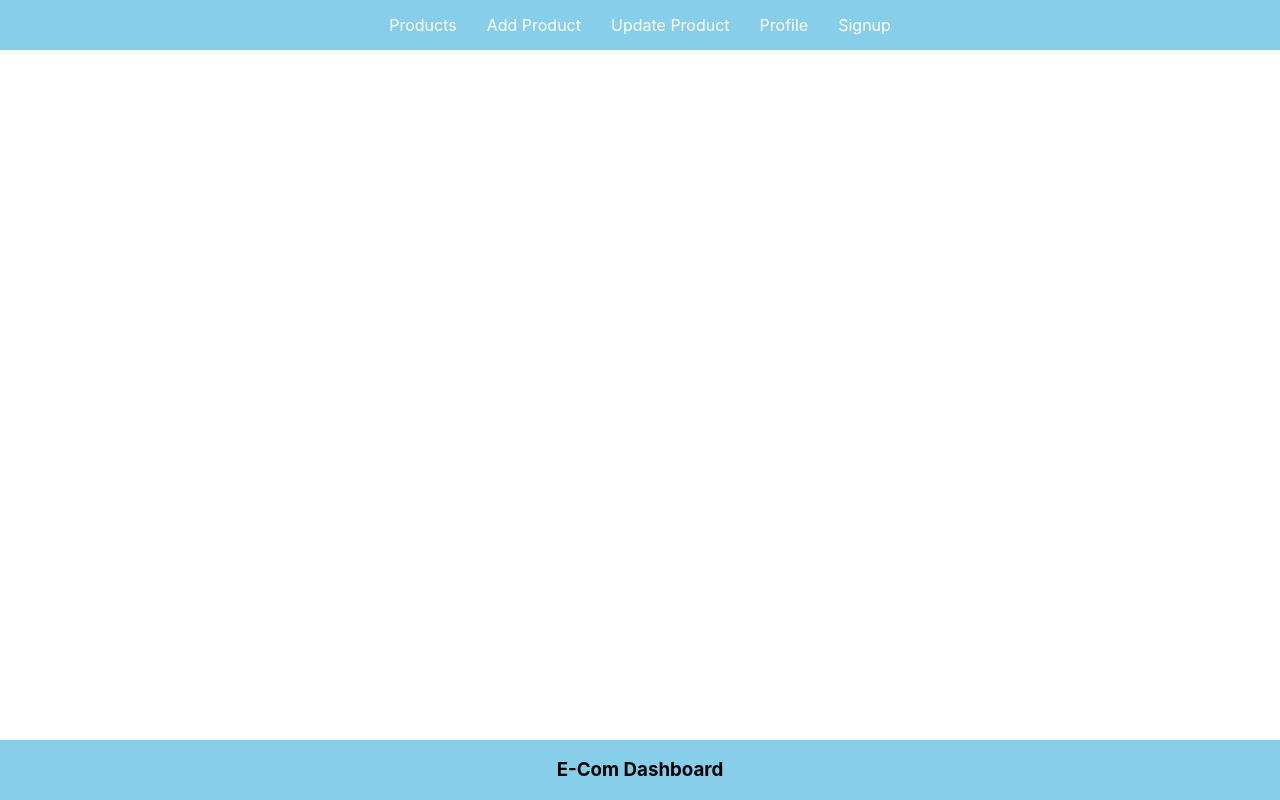
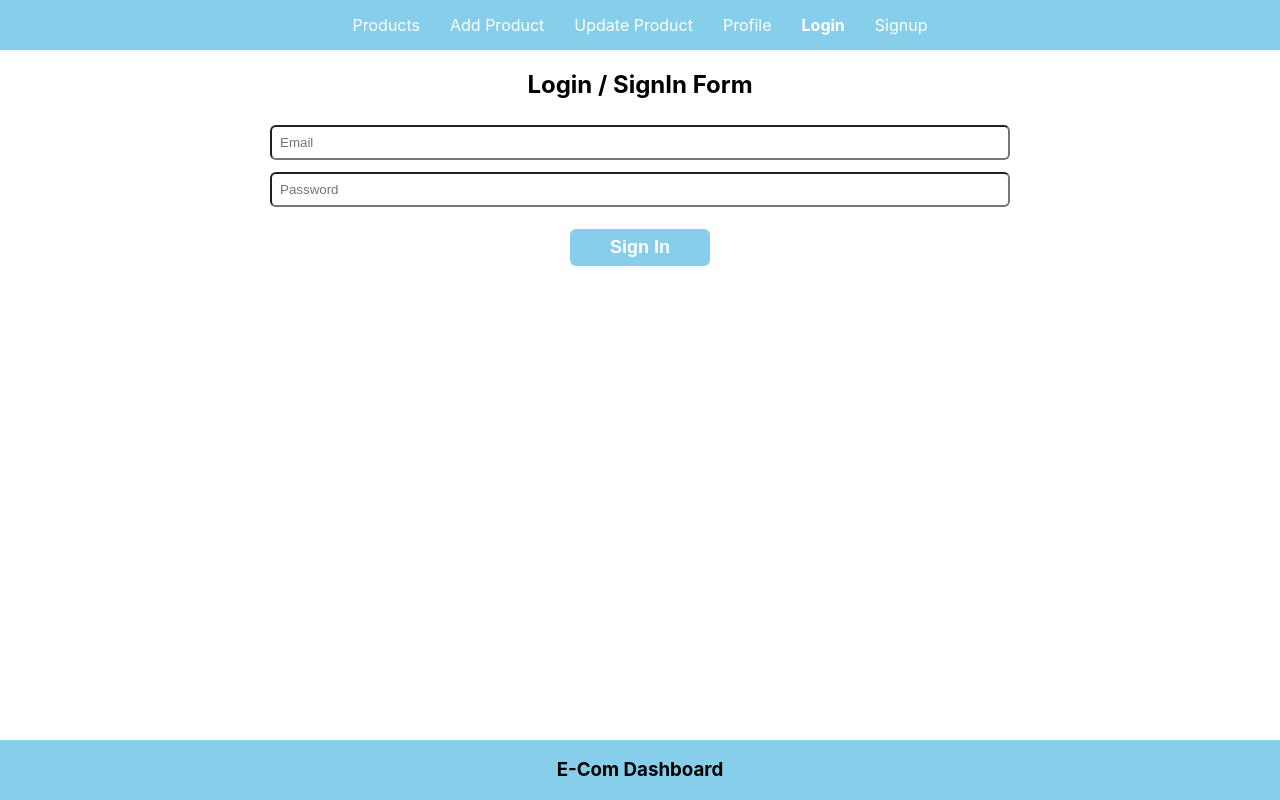
Before and after one commit to Harsh-Sharma123/E-Com-Dashboard, a React (Create React App) app in the folder front-end/: page /login in a window 1280 px wide. Built offline with nearby package versions, Linux system fonts and the light colour scheme.

Commit message:
login api integrated with frontend

```diff
--- a/front-end/src/App.js
+++ b/front-end/src/App.js
@@ -5,6 +5,7 @@ import { BrowserRouter, Routes, Route } from 'react-router-dom';
 import Footer from './components/Footer';
 import Signup from './components/Signup';
 import PrivateComponent from './components/PrivateComponent';
+import Login from './components/Login';
 
 function App() {
   return (
@@ -20,6 +21,7 @@ function App() {
             <Route path="/profile" element={<h1>Profile Component</h1>} />
           </Route>
             <Route path="/signup" element={<Signup />} />
+            <Route path="/login" element={<Login />} />
         </Routes>
         <Footer />
       </BrowserRouter>
--- /dev/null
+++ b/front-end/src/components/Login.js
@@ -0,0 +1,52 @@
+import React, { useEffect, useState } from 'react';
+import { useNavigate } from 'react-router-dom';
+
+const Login = () => {
+
+    const [email, setEmail] = useState("");
+    const [password, setPassword] = useState("");
+
+    const navigate = useNavigate();
+
+    useEffect(() => {
+        const auth = localStorage.getItem("user");
+
+        if(auth){
+            navigate("/")
+        }
+    })
+
+    const handleLogin = async () => {
+        // console.log(email, password);
+        let result = await fetch("http://localhost:5000/login", {
+            method: "post",
+            body: JSON.stringify({email, password}),
+            headers: {
+                'Content-Type': 'application/json'
+            }
+        })
+        result = await result.json();
+        console.log(result);
+        if(result.name){
+            localStorage.setItem("user", JSON.stringify(result));
+            navigate("/");
+        }else{
+            alert("Incorrect Credentials!!")
+        }
+    }
+
+    return (
+        <div className='maxOuter'>
+            <div className='login'>
+                <h2>Login / SignIn Form</h2>
+                <div className='inputWrapper'>
+                    <input className='inputBox' type="text" placeholder="Email" onChange={(e) => {setEmail(e.target.value)}} />
+                    <input className='inputBox' type="password" placeholder="Password" onChange={(e) => {setPassword(e.target.value)}}/>
+                    <button type="button" className='signUpButton' onClick={handleLogin}>Sign In</button>
+                </div>
+            </div>
+        </div>
+    )
+}
+
+export default Login;
--- a/front-end/src/components/Navbar.js
+++ b/front-end/src/components/Navbar.js
@@ -20,7 +20,10 @@ const Navbar = () => {
             <li><NavLink activeClassName='active' to="/add">Add Product</NavLink></li>
             <li><NavLink activeClassName='active' to="/update">Update Product</NavLink></li>
             <li><NavLink activeClassName='active' to="/profile">Profile</NavLink></li>
-            <li> { auth ?  <NavLink activeClassName='active' to="/signup" onClick={logout}>Logout</NavLink> : <NavLink activeClassName='active' to="/signup">Signup</NavLink> } </li>
+            { auth ? <li> <NavLink activeClassName='active' to="/signup" onClick={logout}>Logout</NavLink></li> :
+            <>
+            <li><NavLink activeClassName='active' to="/login">Login</NavLink></li>
+            <li><NavLink activeClassName='active' to="/signup">Signup</NavLink></li> </>}
           </ul>
         </div>
       </div>
```
Also changed, not shown: 1 other file (tests, documents, lock files or other folders).
